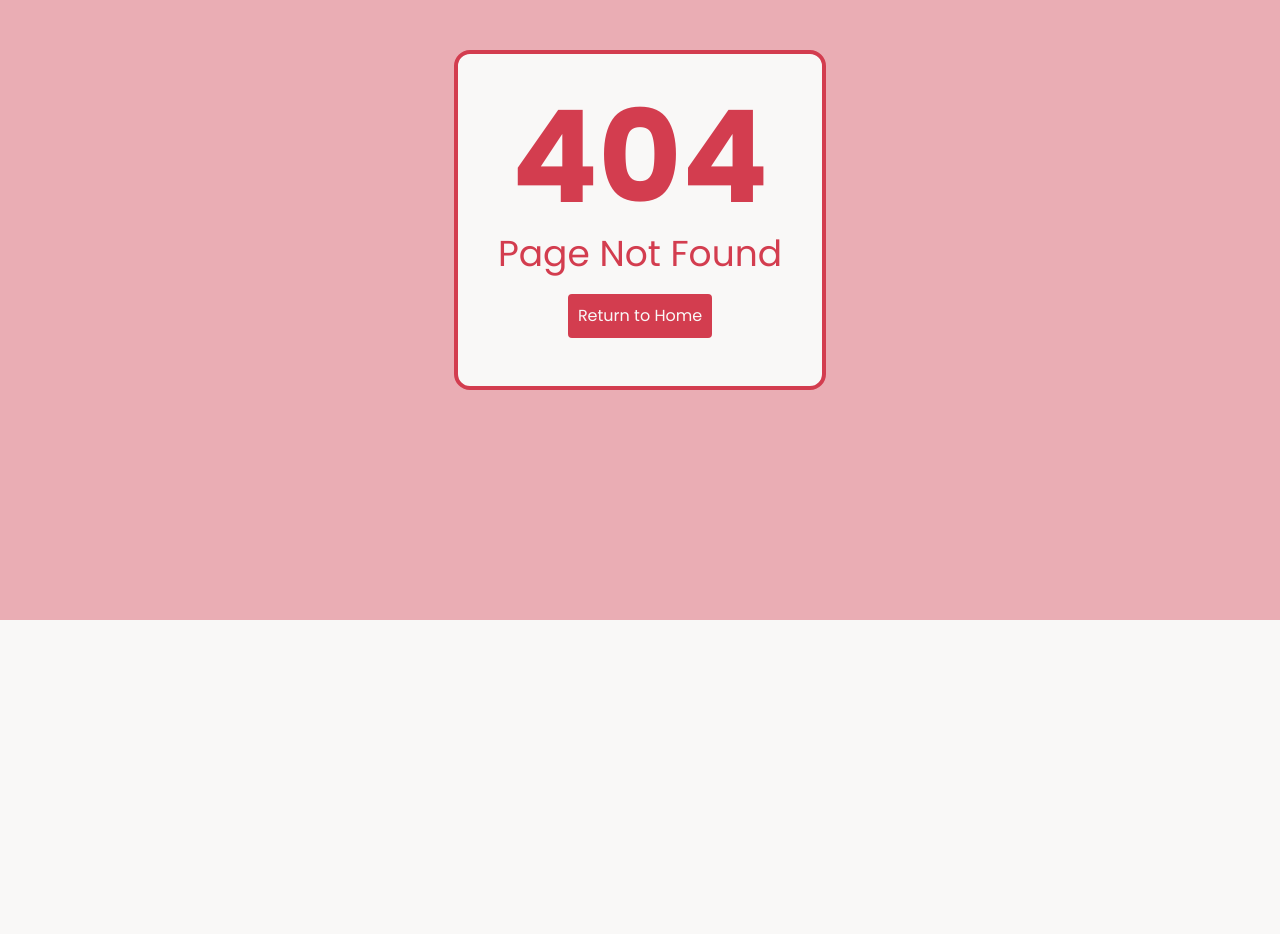
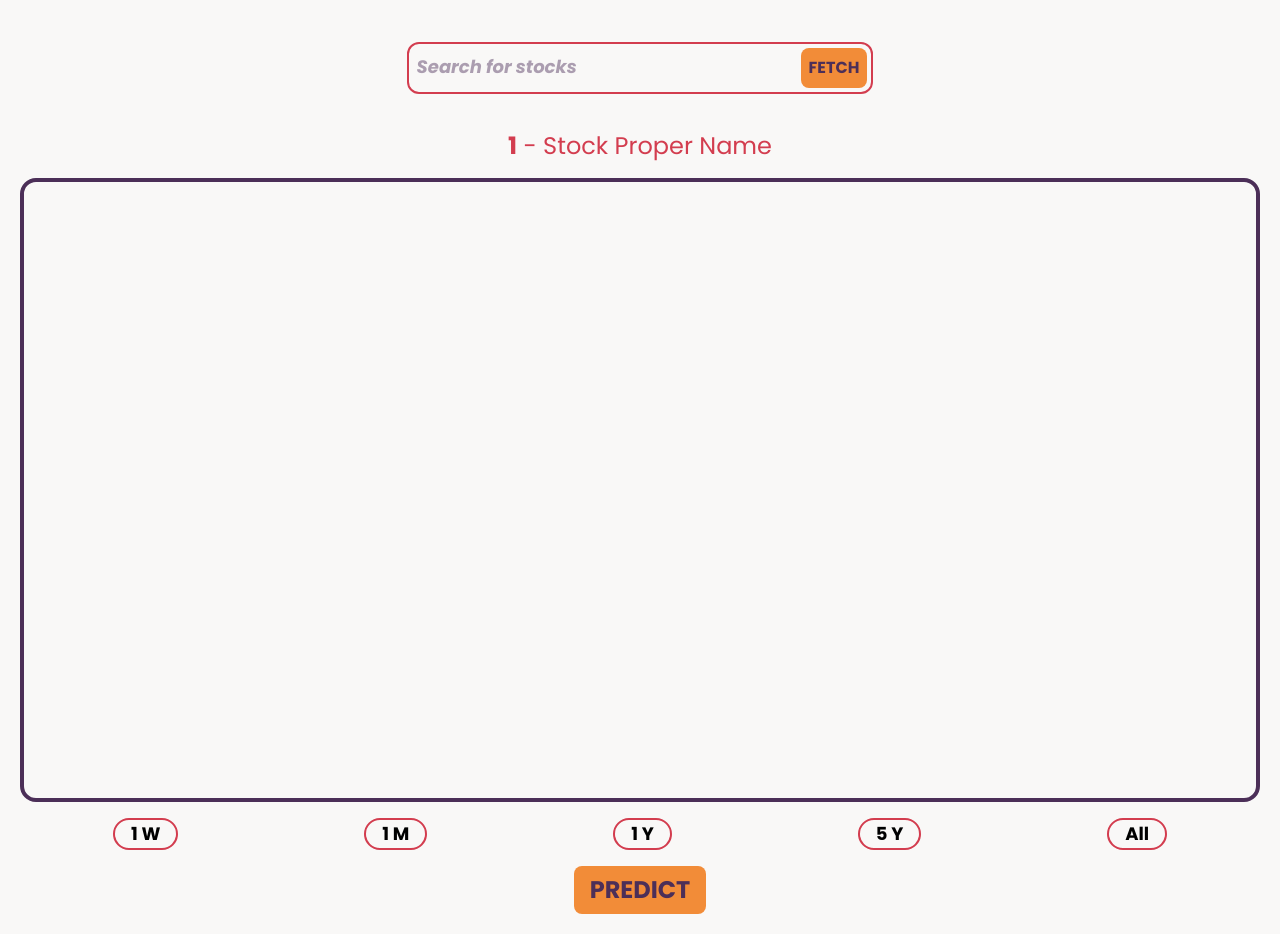
Before and after one commit to SumedhaSinghRathor/Stock-Predictor, a React (Vite) app in the folder frontend/: page /search/1 in a window 1280 px wide. Before the commit this address had no page. Shown: the part 180-1114 px from the top of the page. Before the commit the page ends 800 px from the top, so only its background shows below. Built offline with nearby package versions, Linux system fonts and the light colour scheme.

Commit message:
stock page

```diff
--- a/frontend/src/App.jsx
+++ b/frontend/src/App.jsx
@@ -2,12 +2,14 @@ import { Routes, Route } from "react-router-dom";
 import Fetch from "./pages/Fetch";
 import Hero from "./pages/Hero";
 import NotFound from "./components/NotFound";
+import Stock from "./pages/Stock";
 
 function App() {
   return (
     <Routes>
       <Route path="/" element={<Hero />} />
       <Route path="/search" element={<Fetch />} />
+      <Route path="/search/:symbol" element={<Stock />} />
       <Route path="*" element={<NotFound />} />
     </Routes>
   );
--- /dev/null
+++ b/frontend/src/pages/Stock.jsx
@@ -0,0 +1,62 @@
+import { useEffect, useRef, useState } from "react";
+import { useParams } from "react-router-dom";
+import Fetch from "./Fetch";
+
+function Stock() {
+  const { symbol } = useParams();
+  const [selectedDuration, setSelectedDuration] = useState("");
+  const durations = ["1 W", "1 M", "1 Y", "5 Y", "All"];
+  const handleChange = (e) => {
+    setSelectedDuration(e.target.value);
+  };
+  const ref = useRef();
+
+  useEffect(() => {
+    const canvas = ref.current;
+    const context = canvas.getContext("2d");
+    context.clearRect(0, 0, canvas.width, canvas.height);
+    context.font = "18px Arial";
+    context.fillText(selectedDuration, 10, 40);
+  }, [selectedDuration]);
+
+  return (
+    <>
+      <Fetch />
+      <section className="p-5 flex flex-col gap-4">
+        <h1 className="text-2xl text-center text-red">
+          <span className="font-bold">{symbol}</span> - Stock Proper Name
+        </h1>
+        <canvas
+          className="w-full border-4 border-purple rounded-2xl"
+          ref={ref}
+        />
+        <div className="w=full flex justify-around">
+          {durations.map((duration) => (
+            <label
+              key={duration}
+              onClick={() => document.getElementById(duration).click()}
+              onChange={handleChange}
+              className="border-2 border-red rounded-full px-4 font-bold text-lg has-checked:bg-red hover:outline-2 outline-offset-2 outline-red has-checked:text-white has-checked:outline-none"
+            >
+              <input
+                type="radio"
+                id={duration}
+                name="duration"
+                value={duration}
+                className="hidden"
+              />
+              {duration}
+            </label>
+          ))}
+        </div>
+        <div className="text-center w-fit mx-auto">
+          <button className="font-bold text-2xl bg-orange cursor-pointer px-4 py-2 text-purple active:bg-red rounded-lg">
+            PREDICT
+          </button>
+        </div>
+      </section>
+    </>
+  );
+}
+
+export default Stock;
```
